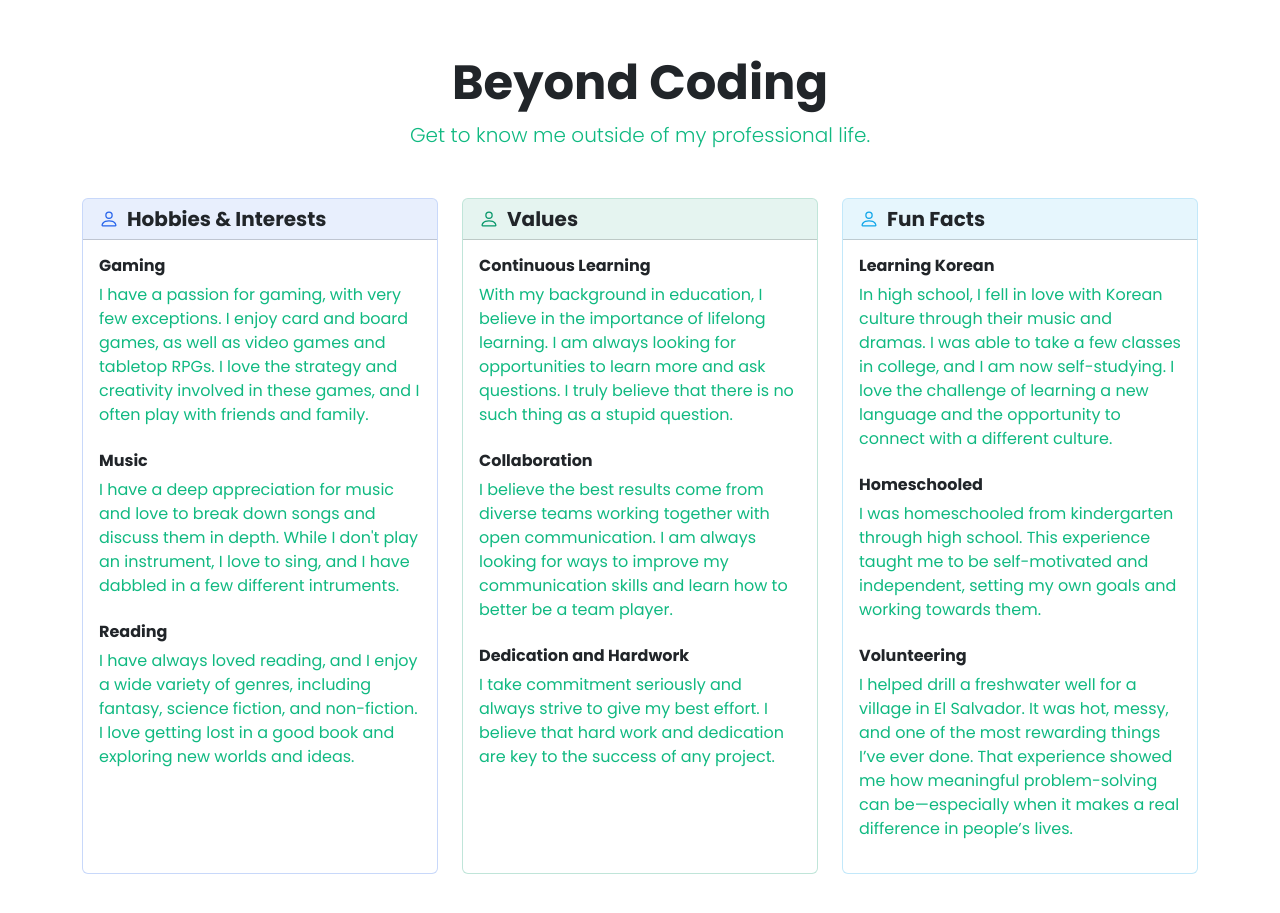
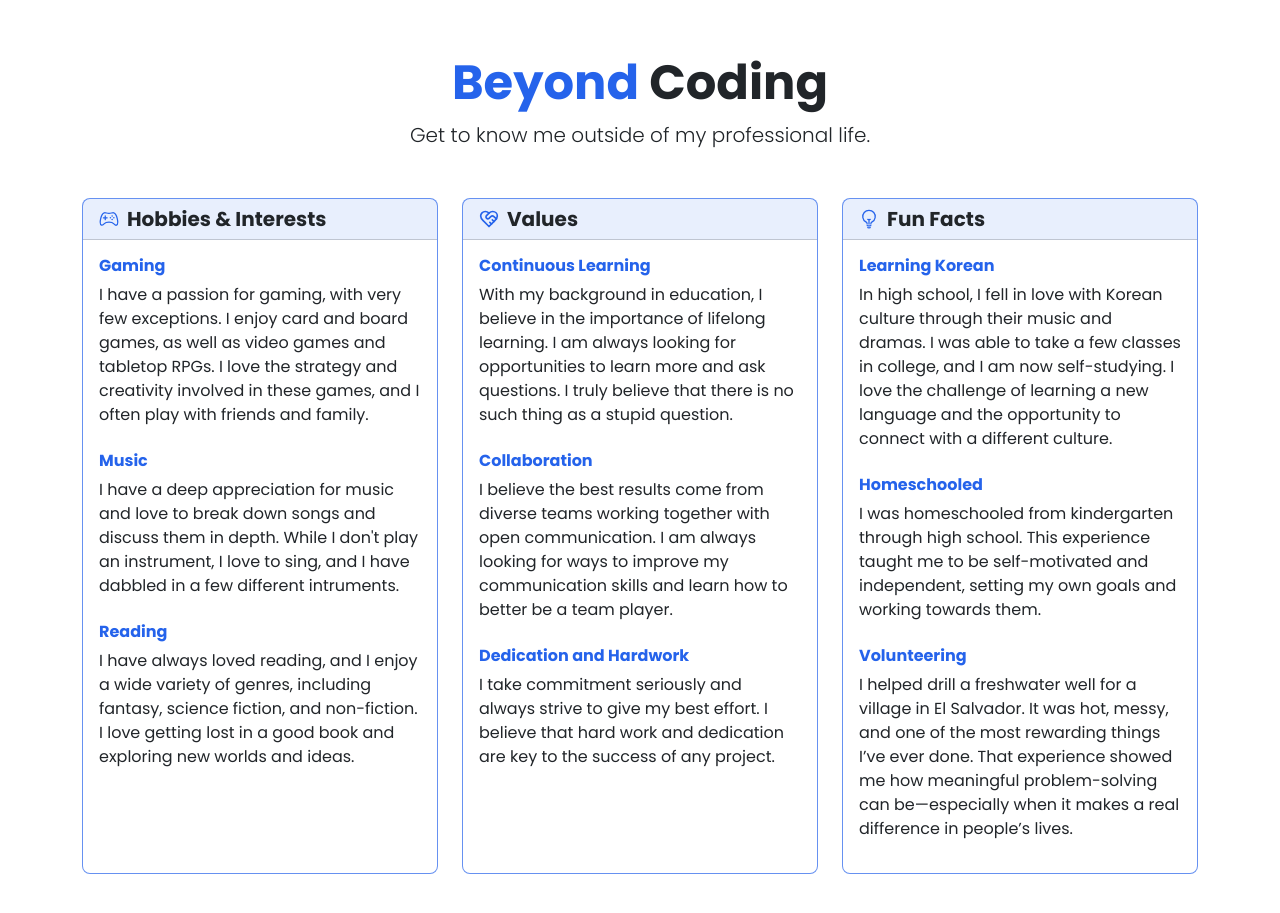
Before and after one commit to HIPgirl95/hannah-hogan-portfolio, a React (Create React App) app: page / in a window 1280 px wide. Shown: the part 4820-5733 px from the top of the page. Built offline with nearby package versions, Linux system fonts and the light colour scheme; a web font is replaced by a local one.

Commit message:
recoloring personal

```diff
--- a/src/components/Personal.jsx
+++ b/src/components/Personal.jsx
@@ -1,16 +1,17 @@
 import { Container, Row, Col, Card } from "react-bootstrap";
-import { BsPerson } from "react-icons/bs";
+import { IoGameControllerOutline } from "react-icons/io5";
+import { LuHeartHandshake } from "react-icons/lu";
+import { HiOutlineLightBulb } from "react-icons/hi2";
 
 function Personal() {
   return (
     <section id="personal" className="personal-section py-5">
       <Container className="py-5">
         <div className="text-center mb-5">
-          <h2 className="display-5 fw-bold">Beyond Coding</h2>
-          <p
-            className="lead text-secondary mx-auto"
-            style={{ maxWidth: "700px" }}
-          >
+          <h2 className="display-5 fw-bold">
+            <span className="colored-text">Beyond</span> Coding
+          </h2>
+          <p className="lead mx-auto" style={{ maxWidth: "700px" }}>
             Get to know me outside of my professional life.
           </p>
         </div>
@@ -18,15 +19,18 @@ function Personal() {
         <Row>
           {/* Hobbies & Interests */}
           <Col lg={4} md={6} className="mb-4">
-            <Card className="h-100 border-primary border-opacity-25">
+            <Card className="h-100 project-card border-opacity-25">
               <Card.Header className="bg-primary bg-opacity-10 d-flex align-items-center">
-                <BsPerson className="text-primary me-2" size={20} />
+                <IoGameControllerOutline
+                  className="colored-text me-2"
+                  size={20}
+                />
                 <h3 className="h5 mb-0 fw-bold">Hobbies & Interests</h3>
               </Card.Header>
               <Card.Body>
                 <div className="mb-4">
-                  <h4 className="h6 fw-bold">Gaming</h4>
-                  <p className="text-secondary">
+                  <h4 className="h6 fw-bold colored-text">Gaming</h4>
+                  <p>
                     I have a passion for gaming, with very few exceptions. I
                     enjoy card and board games, as well as video games and
                     tabletop RPGs. I love the strategy and creativity involved
@@ -34,8 +38,8 @@ function Personal() {
                   </p>
                 </div>
                 <div className="mb-4">
-                  <h4 className="h6 fw-bold">Music</h4>
-                  <p className="text-secondary">
+                  <h4 className="h6 fw-bold colored-text">Music</h4>
+                  <p>
                     I have a deep appreciation for music and love to break down
                     songs and discuss them in depth. While I don't play an
                     instrument, I love to sing, and I have dabbled in a few
@@ -43,8 +47,8 @@ function Personal() {
                   </p>
                 </div>
                 <div>
-                  <h4 className="h6 fw-bold">Reading</h4>
-                  <p className="text-secondary">
+                  <h4 className="h6 fw-bold colored-text">Reading</h4>
+                  <p>
                     I have always loved reading, and I enjoy a wide variety of
                     genres, including fantasy, science fiction, and non-fiction.
                     I love getting lost in a good book and exploring new worlds
@@ -57,15 +61,17 @@ function Personal() {
 
           {/* Values */}
           <Col lg={4} md={6} className="mb-4">
-            <Card className="h-100 border-success border-opacity-25">
-              <Card.Header className="bg-success bg-opacity-10 d-flex align-items-center">
-                <BsPerson className="text-success me-2" size={20} />
+            <Card className="h-100 project-card border-opacity-25">
+              <Card.Header className="bg-primary bg-opacity-10 d-flex align-items-center">
+                <LuHeartHandshake className="colored-text me-2" size={20} />
                 <h3 className="h5 mb-0 fw-bold">Values</h3>
               </Card.Header>
               <Card.Body>
                 <div className="mb-4">
-                  <h4 className="h6 fw-bold">Continuous Learning</h4>
-                  <p className="text-secondary">
+                  <h4 className="h6 fw-bold colored-text">
+                    Continuous Learning
+                  </h4>
+                  <p>
                     With my background in education, I believe in the importance
                     of lifelong learning. I am always looking for opportunities
                     to learn more and ask questions. I truly believe that there
@@ -73,8 +79,8 @@ function Personal() {
                   </p>
                 </div>
                 <div className="mb-4">
-                  <h4 className="h6 fw-bold">Collaboration</h4>
-                  <p className="text-secondary">
+                  <h4 className="h6 fw-bold colored-text">Collaboration</h4>
+                  <p>
                     I believe the best results come from diverse teams working
                     together with open communication. I am always looking for
                     ways to improve my communication skills and learn how to
@@ -82,8 +88,10 @@ function Personal() {
                   </p>
                 </div>
                 <div>
-                  <h4 className="h6 fw-bold">Dedication and Hardwork</h4>
-                  <p className="text-secondary">
+                  <h4 className="h6 fw-bold colored-text">
+                    Dedication and Hardwork
+                  </h4>
+                  <p>
                     I take commitment seriously and always strive to give my
                     best effort. I believe that hard work and dedication are key
                     to the success of any project.
@@ -95,15 +103,15 @@ function Personal() {
 
           {/* Fun Facts */}
           <Col lg={4} md={6} className="mb-4">
-            <Card className="h-100 border-info border-opacity-25">
-              <Card.Header className="bg-info bg-opacity-10 d-flex align-items-center">
-                <BsPerson className="text-info me-2" size={20} />
+            <Card className="h-100 project-card border-opacity-25">
+              <Card.Header className="bg-primary bg-opacity-10 d-flex align-items-center">
+                <HiOutlineLightBulb className="colored-text me-2" size={20} />
                 <h3 className="h5 mb-0 fw-bold">Fun Facts</h3>
               </Card.Header>
               <Card.Body>
                 <div className="mb-4">
-                  <h4 className="h6 fw-bold">Learning Korean</h4>
-                  <p className="text-secondary">
+                  <h4 className="h6 fw-bold colored-text">Learning Korean</h4>
+                  <p>
                     In high school, I fell in love with Korean culture through
                     their music and dramas. I was able to take a few classes in
                     college, and I am now self-studying. I love the challenge of
@@ -112,16 +120,16 @@ function Personal() {
                   </p>
                 </div>
                 <div className="mb-4">
-                  <h4 className="h6 fw-bold">Homeschooled</h4>
-                  <p className="text-secondary">
+                  <h4 className="h6 fw-bold colored-text">Homeschooled</h4>
+                  <p>
                     I was homeschooled from kindergarten through high school.
                     This experience taught me to be self-motivated and
                     independent, setting my own goals and working towards them.
                   </p>
                 </div>
                 <div>
-                  <h4 className="h6 fw-bold">Volunteering</h4>
-                  <p className="text-secondary">
+                  <h4 className="h6 fw-bold colored-text">Volunteering</h4>
+                  <p>
                     I helped drill a freshwater well for a village in El
                     Salvador. It was hot, messy, and one of the most rewarding
                     things I’ve ever done. That experience showed me how
```
